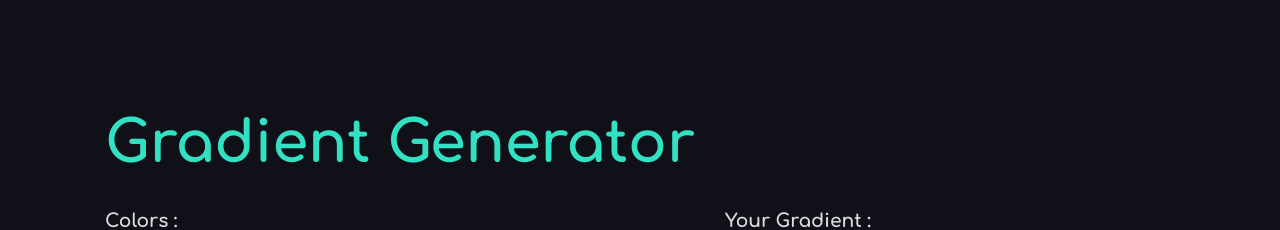
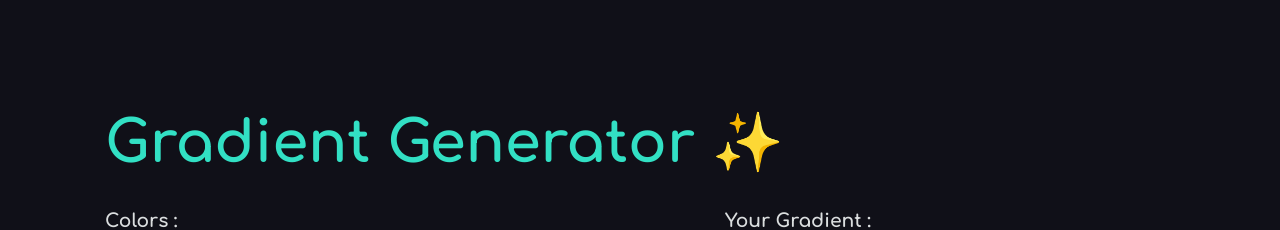
Before and after one commit to naveensinghp/Playground-Stuff, a Next.js app: page / in a window 1280 px wide. Shown: the top 230 px of the page. Built offline with nearby package versions, Linux system fonts and the light colour scheme.

Commit message:
no message

```diff
--- a/pages/index.js
+++ b/pages/index.js
@@ -15,8 +15,7 @@ export default function Home() {
         <link rel="icon" href="/favicon.ico" />
       </Head>
         <main>
-          <h2 className={styles.title}>Gradient Generator</h2>
-          {/* <h2 className={styles.titlecheck}>Colors</h2> */}
+          <h2 className={styles.title}>Gradient Generator ✨</h2>
           <App />
         </main>
       <style jsx global>{`
```
